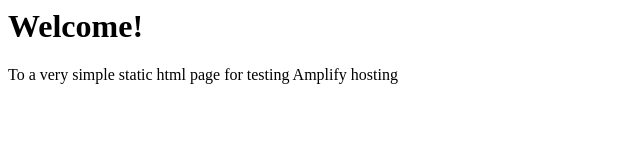
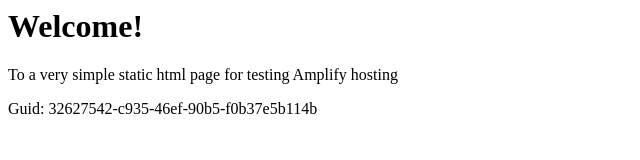
Before and after one commit to aws-aemilia-nrt/Github-PR-Commit-Integration-Test-DoNotTouch-v1-preprod-ap-northeast-1, a website: page src/index.html in a window 1280 px wide. Shown: the whole page, without its empty margins (0-640 px from the left). Drawn offline with Linux system fonts and the light colour scheme.

Commit message:
commit from integ tests

```diff
--- a/src/index.html
+++ b/src/index.html
@@ -1,3 +1,5 @@
+
+
 <html lang="en">
 
 <head>
@@ -10,6 +12,6 @@
 <body>
     <h1>Welcome!</h1>
     <p>To a very simple static html page for testing Amplify hosting</p>
-</body>
+    <p>Guid: 32627542-c935-46ef-90b5-f0b37e5b114b</p></body>
 
 </html>
```
